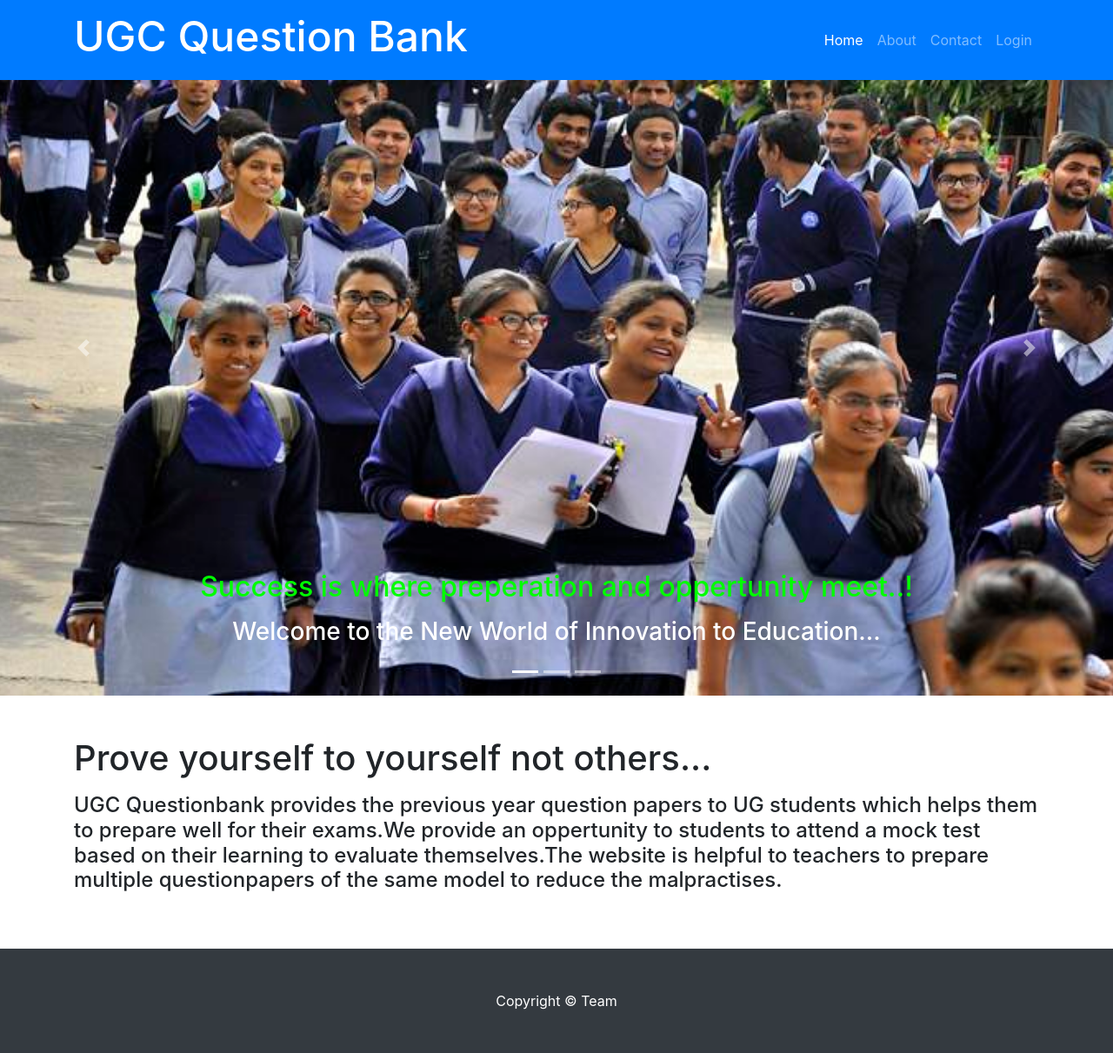
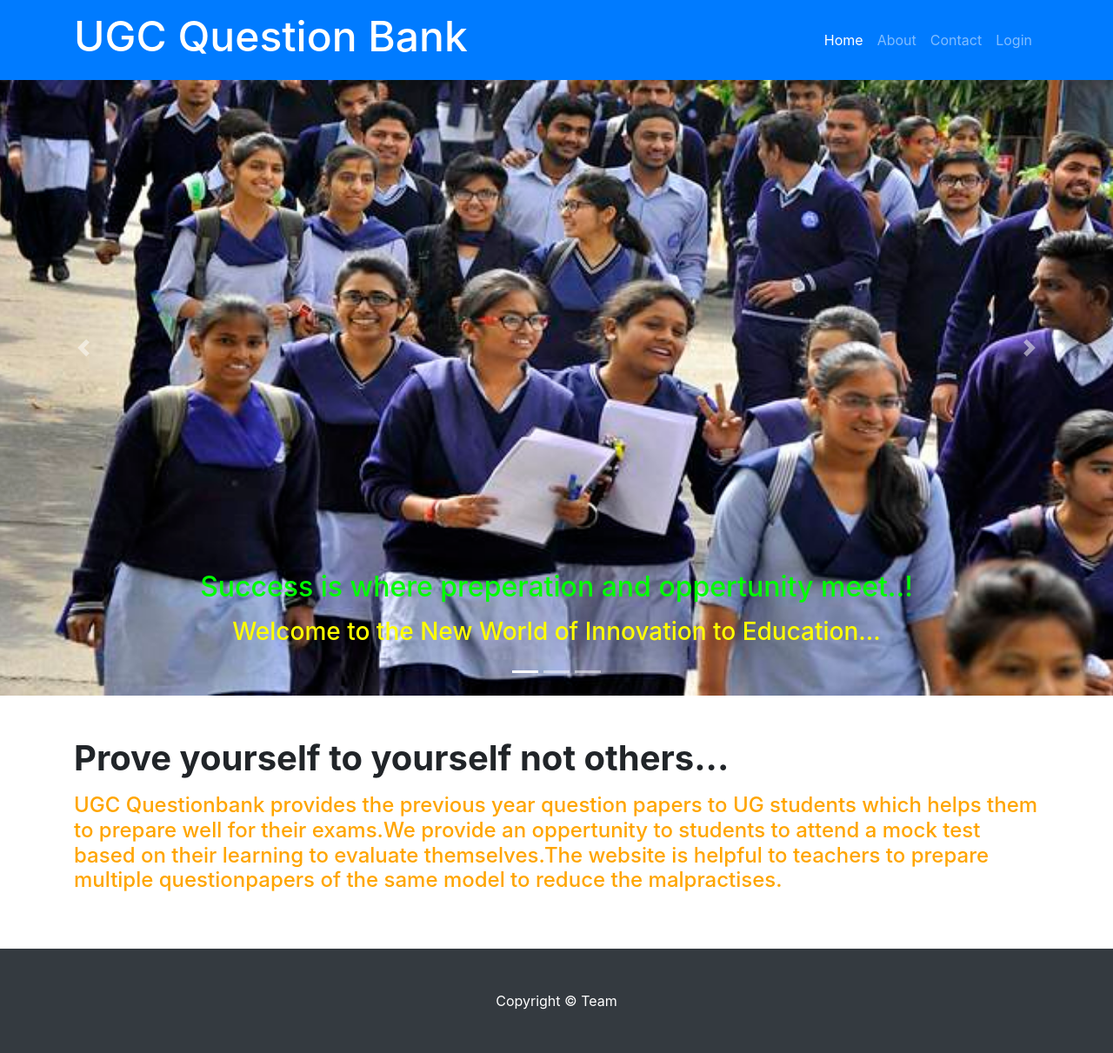
Before and after one commit to muhammadanaswayanad/questionbank, a PHP site: page / in a window 1280 px wide. Shown: the whole page at 87% size. Run offline with PHP 8.4, Linux system fonts and the light colour scheme.

Commit message:
color change

```diff
--- a/index.php
+++ b/index.php
@@ -60,21 +60,21 @@
           <div class="carousel-item active" style="background-image: url('img/banner1.jpg')">
             <div class="carousel-caption d-none d-md-block">
               <h2><font color="00ff00">Success is where preperation and oppertunity meet..!</font></h2>
-              <p><h3>Welcome to the New World of Innovation to Education...</h3></p>
+              <p><h3><font color="yellow">Welcome to the New World of Innovation to Education...</font></h3></p>
             </div>
           </div>
           <!-- Slide Two - Set the background image for this slide in the line below -->
           <div class="carousel-item" style="background-image: url('img/banner2.jpg')">
             <div class="carousel-caption d-none d-md-block">
 
-              <h3><font color="brown">Question Papers</font></h3><br><h3>We provide the opportunity to prepare multiple model question papers at limited time.</h3>
+              <h3><font color="brown">Question Papers</font></h3><br><h3><font color="yellow">We provide the opportunity to prepare multiple model question papers at limited time.</font></h3>
             </div>
           </div>
           <!-- Slide Three - Set the background image for this slide in the line below -->
           <div class="carousel-item" style="background-image: url('img/banner3.jpg')">
             <div class="carousel-caption d-none d-md-block">
               <h2><font color="indigo">MOCK TEST</font></h2>
-              <p><h3>It is a type of online test for students under graduate. This helps the students to attend the online test and analyse themselves on their knowledge.</h3></p>
+              <p><h3><font color="yellow">It is a type of online test for students under graduate. This helps the students to attend the online test and analyse themselves on their knowledge.</font></h3></p>
             </div>
           </div>
         </div>
@@ -92,8 +92,8 @@
     <!-- Page Content -->
     <section class="py-5">
       <div class="container">
-        <h1>Prove yourself to yourself not others...</h1>
-        <p> <h4>UGC Questionbank provides the previous year question papers to UG students which helps them to prepare well for their exams.We provide an oppertunity to students to attend a mock test based on their learning to evaluate themselves.The website is helpful to teachers to prepare multiple questionpapers of the same model to reduce the malpractises.</h4>
+        <h1><b>Prove yourself to yourself not others...</b></h1>
+        <p> <h4><font color="orange">UGC Questionbank provides the previous year question papers to UG students which helps them to prepare well for their exams.We provide an oppertunity to students to attend a mock test based on their learning to evaluate themselves.The website is helpful to teachers to prepare multiple questionpapers of the same model to reduce the malpractises.</font></h4>
 
           </p>
       </div>
```
